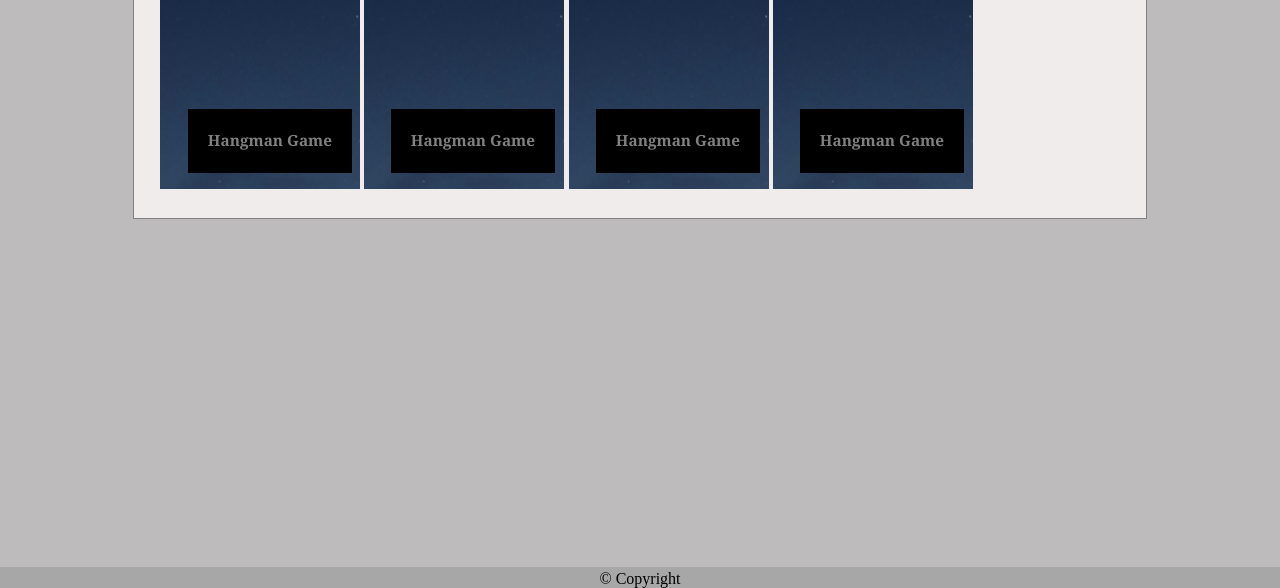
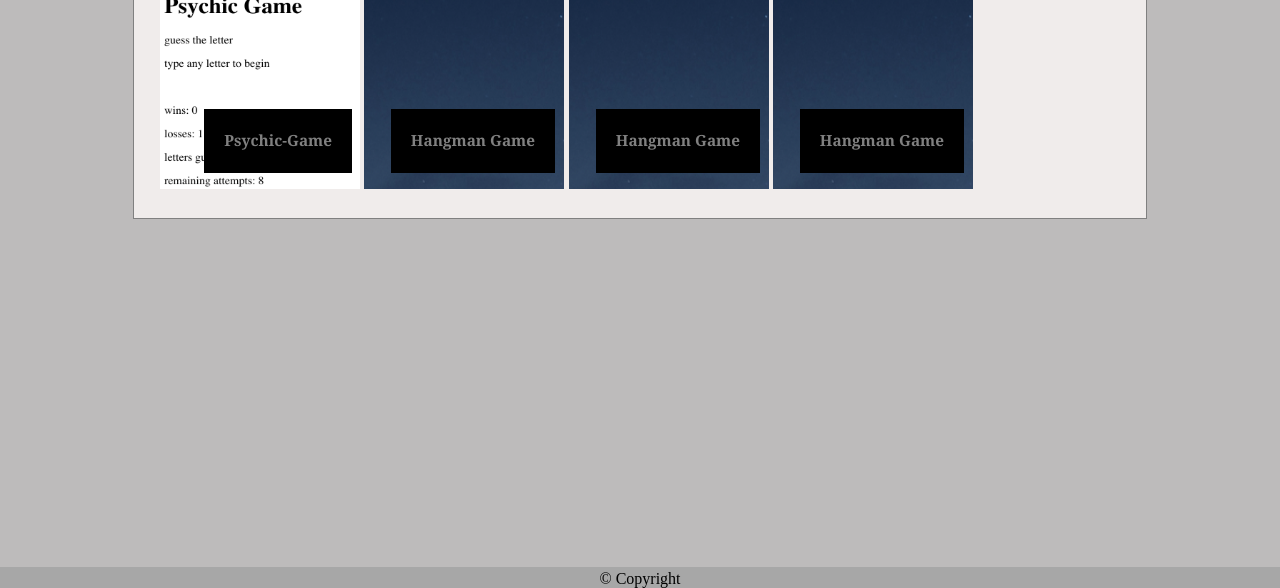
Before and after one commit to ClarkF704/ClarkF704.github.io, a plain HTML site: page portfolio.html in a window 1280 px wide. Shown: the part 212-800 px from the top of the page. Drawn offline with Linux system fonts and the light colour scheme.

Commit message:
Updated portfolio

```diff
--- a/portfolio.html
+++ b/portfolio.html
@@ -27,13 +27,13 @@
             <h2><span class="linez">Portfolio</span></h2>
             <div class="contain">
 
-            <img src="star.png" alt="placeholder" style="width:200px;height:200px">
+            <img src="psy-game.png" alt="placeholder" style="width:200px;height:200px">
             <img src="star.png" alt="placeholder" style="width:200px;height:200px">
             <img src="star.png" alt="placeholder" style="width:200px;height:200px">
             <img src="star.png" alt="placeholder" style="width:200px;height:200px">
 
             <div class="textfor2">
-            <h4><a href="index.html">Hangman Game</a></h4>
+            <h4><a href="https://clarkf704.github.io/Psychic-Game/">Psychic-Game</a></h4>
         </div>
             <div class="textfor3">
             <h4><a href="index.html">Hangman Game</a></h4>
```
Also changed, not shown: index.html (+1 -1 lines), psy-game.png (added).
